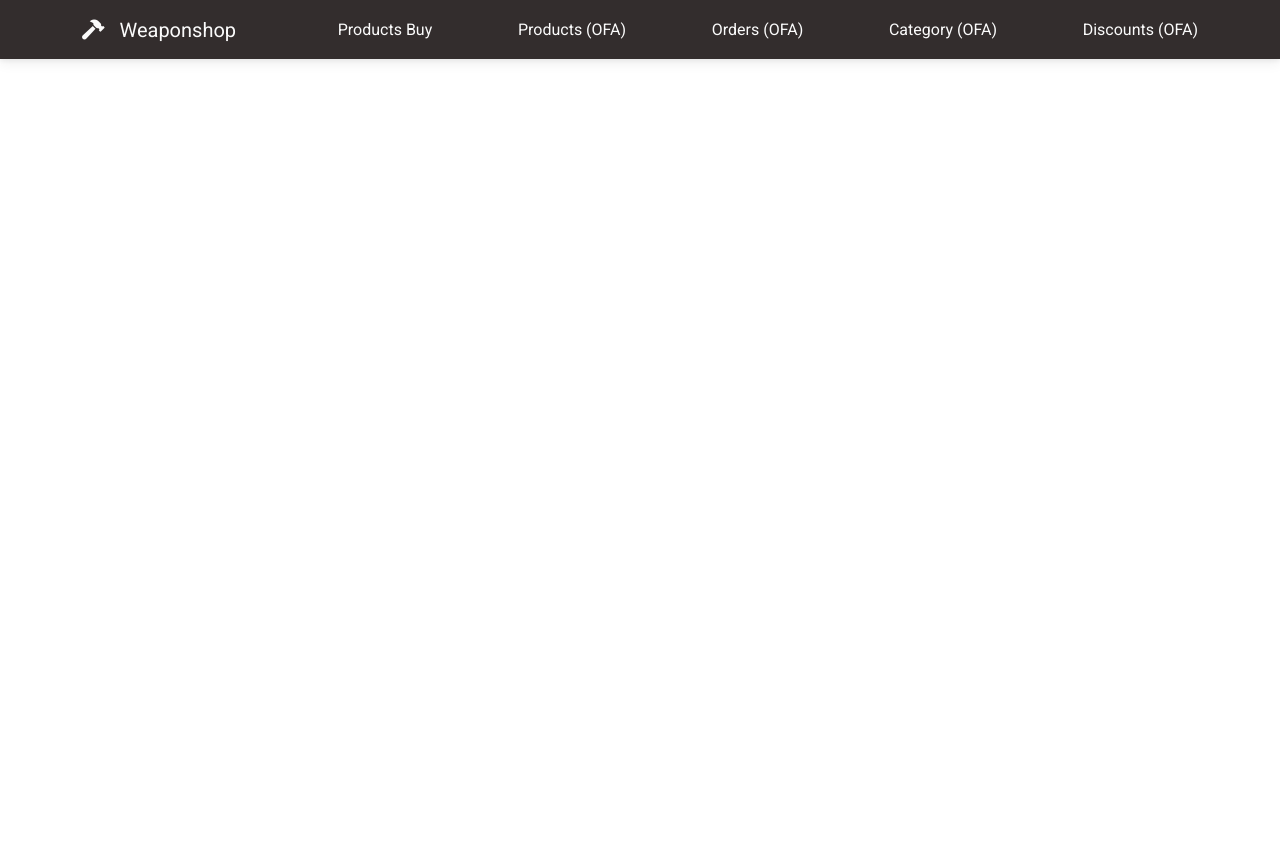
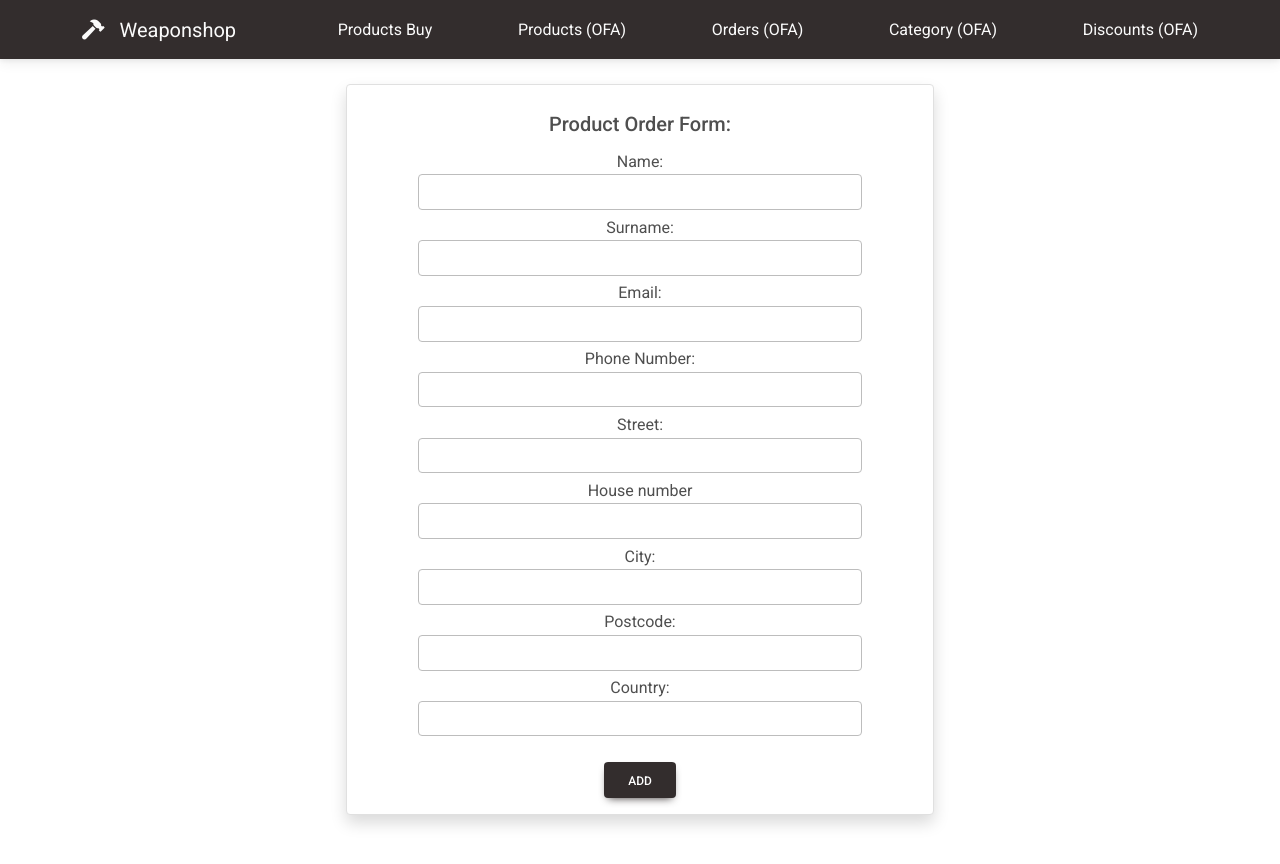
Before and after one commit to bdaf/Weapon_shop, a React (Create React App) app in the folder frontend/: page /orderForm in a window 1280 px wide. Shown: the top 864 px of the page. Before the commit the page ends 800 px from the top, so only its background shows below. Built offline with nearby package versions, Linux system fonts and the light colour scheme.

Commit message:
Add Product Order Form

```diff
--- a/frontend/src/App.js
+++ b/frontend/src/App.js
@@ -10,6 +10,7 @@ import Orders from './Pages/Orders';
 import Discounts from './Pages/Discounts';
 import CustomNavbar from './Components/layout/CustomNavbar';
 import Categories from './Pages/Categories';
+import OrderForm from './Components/Product/OrderForm';
 import CategoryDetails from './Components/Category/CategoryDetails';
 
 function App() {
@@ -24,6 +25,7 @@ function App() {
           <Route path='/orders' element={<Orders />} />
           <Route path="/main" element={<Main />} />
           <Route path="/productsBuy" element={<ProductsBuy />} />
+          <Route path="/orderForm" element={<OrderForm />} />
         </Routes>
       </div>
   );
--- /dev/null
+++ b/frontend/src/Components/Product/OrderForm.js
@@ -0,0 +1,37 @@
+import styles from "./ProductsList.module.css";
+
+function OrderForm(props) {
+
+    return (
+        <div className={styles.formp}>
+            <form className="form-group border rounded shadow p-3 mb-5 bg-body rounded mb-3" responsive>
+                <div className={styles.pad}>
+                    <h5>Product Order Form:</h5>
+                    <label className={styles.labels} htmlFor="name">Name:</label>
+                    <input className="form-control" type="text" required id="name"  />
+                    <label className={styles.labels} htmlFor="surname">Surname:</label>
+                    <input className="form-control" type="text" required id="surname" />
+                    <label className={styles.labels} htmlFor="email">Email:</label>
+                    <input className="form-control" type="text" required id="email"  />
+                    <label className={styles.labels} htmlFor="amount">Phone Number:</label>
+                    <input className="form-control" type="number" required id="phoneNumber"  />
+                    <label className={styles.labels} htmlFor="street">Street:</label>
+                    <input className="form-control" type="text" required id="street"  />
+                    <label className={styles.labels} htmlFor="houseNumber">House number</label>
+                    <input className="form-control" type="number" required id="houseNumber" />
+                    <label className={styles.labels} htmlFor="city">City:</label>
+                    <input className="form-control" type="text" required id="city" />
+                    <label className={styles.labels} htmlFor="postcode">Postcode:</label>
+                    <input className="form-control" type="text" required id="postcode" />
+                    <label className={styles.labels} htmlFor="country">Country:</label>
+                    <input className="form-control" type="text" required id="country" />
+                    <br></br>
+                    <button className="btn btn-dark">Add</button>
+                </div>
+            </form>
+
+        </div>
+    );
+}
+
+export default OrderForm;
```
